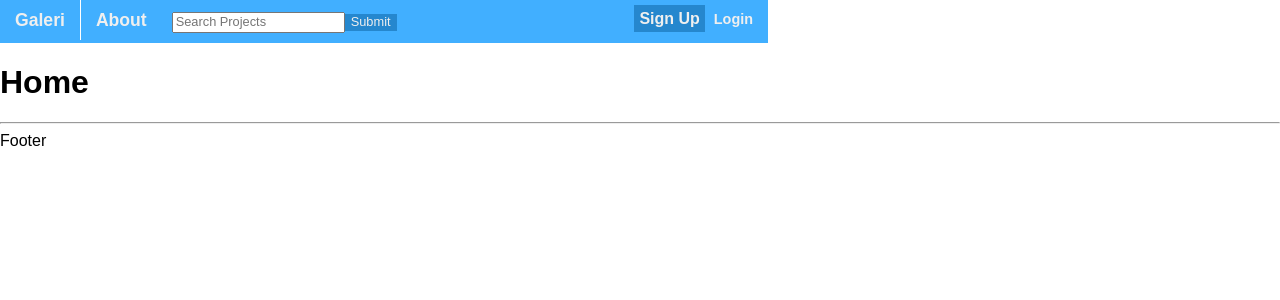
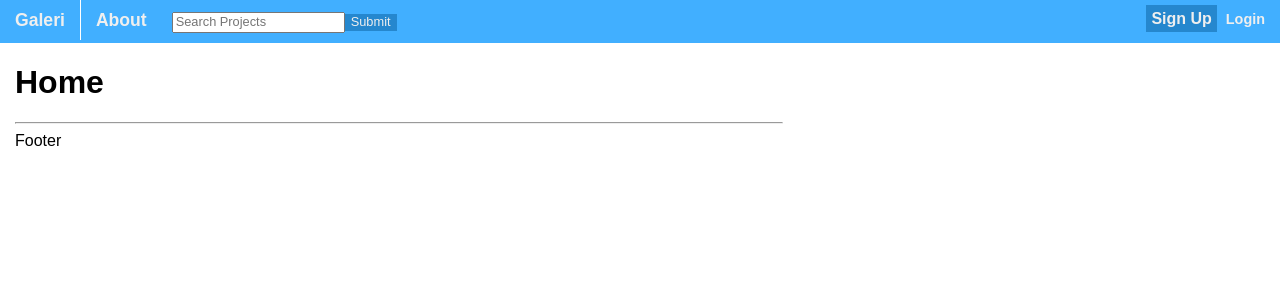
Before and after one commit to galericms/galeri, a React (Create React App) app in the folder frontend/: page / in a window 1280 px wide. Shown: the top 300 px of the page. Built offline with nearby package versions, Linux system fonts and the light colour scheme.

Commit message:
small styling change

```diff
--- a/frontend/src/App.js
+++ b/frontend/src/App.js
@@ -29,11 +29,13 @@ class App extends Component {
         return (
             <Router>
                 <Header title={this.state.title} />
-                <Route path='/' exact component={Home} />
-                <Route path='/about' component={About} />
-                <Route path='/signup' component={SignUp} />
-                <Route path='/login' component={Login} />
-                <Footer />
+                <div className='container'>
+                    <Route path='/' exact component={Home} />
+                    <Route path='/about' component={About} />
+                    <Route path='/signup' component={SignUp} />
+                    <Route path='/login' component={Login} />
+                    <Footer />
+                </div>
             </Router>
         );
     }
--- a/frontend/src/App.scss
+++ b/frontend/src/App.scss
@@ -7,3 +7,9 @@ $lightTxtColor: #efefef;
 * {
     font-family: Arial, Helvetica, sans-serif;
 }
+
+.container {
+    width: 80%;
+    max-width: 768px;
+    padding: 0px 15px;
+}
--- a/frontend/src/components/Header.scss
+++ b/frontend/src/components/Header.scss
@@ -11,7 +11,6 @@ $lightTxtColor: #efefef;
 // navbar
 nav {
     font-weight: bold;
-    max-width: 768px;
     color: $lightTxtColor;
     button {
         background-color: $secondaryColor;
```
